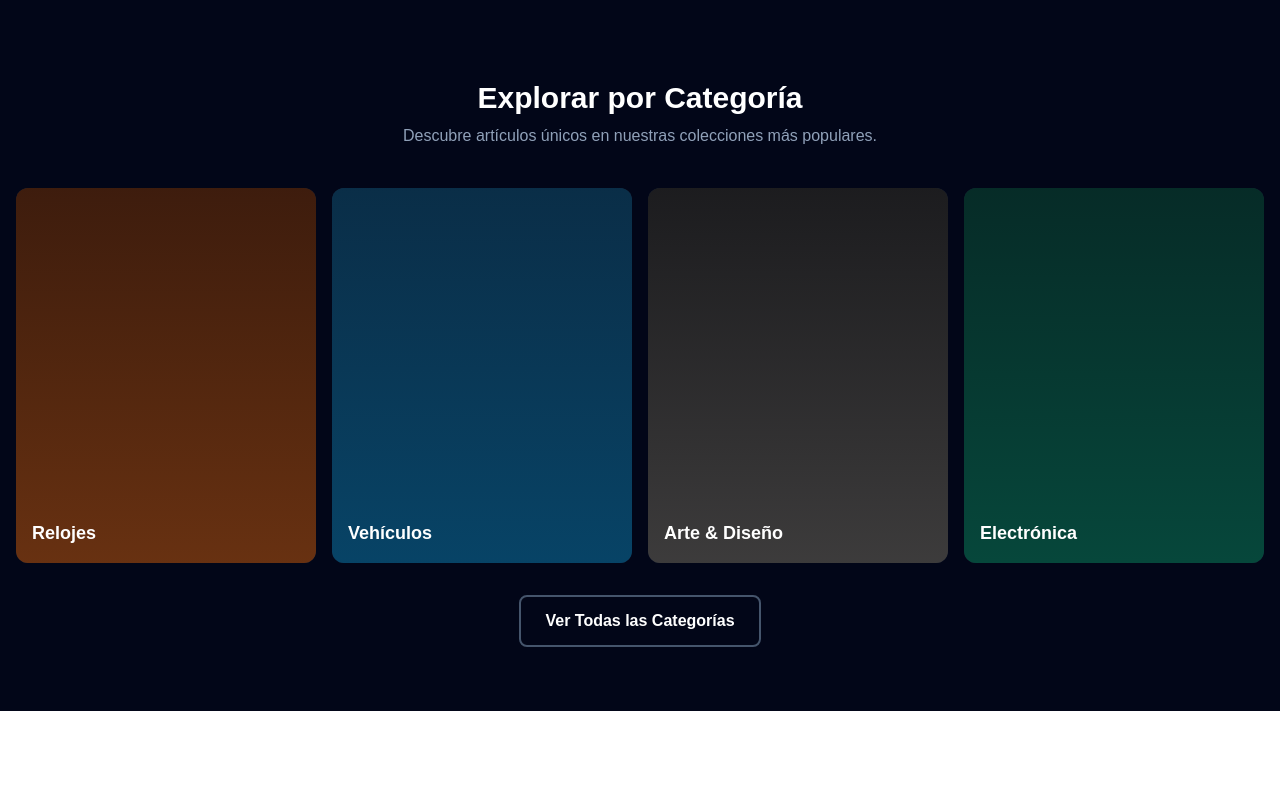
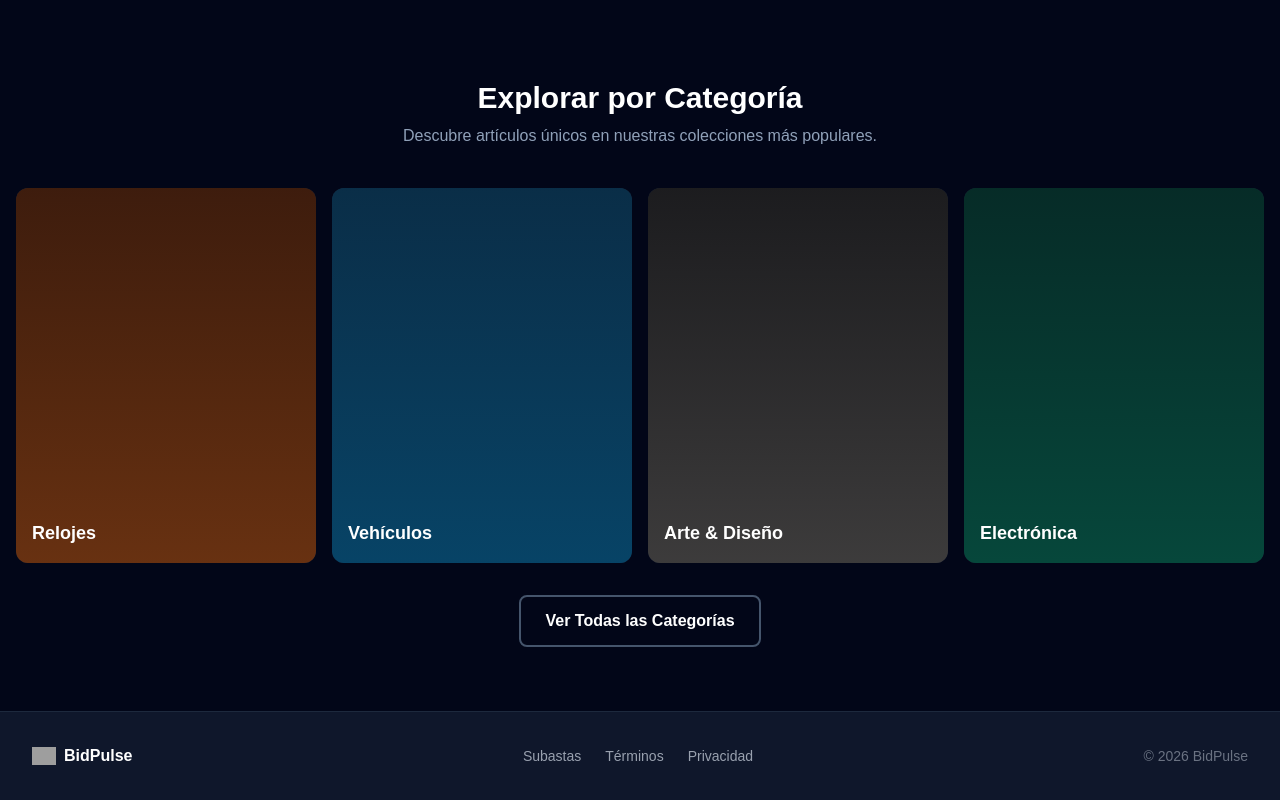
Before and after one commit to favodev/bidpulse, a Next.js app: page / in a window 1280 px wide. Shown: the part 1534-2334 px from the top of the page. Before the commit the page ends 2245 px from the top, so only its background shows below. Built offline with nearby package versions, Linux system fonts and the light colour scheme; no server answers; grey boxes are pictures that could not be loaded.

Commit message:
feat: add Footer component and update styles for consistency across pages

```diff
--- a/src/app/auction/create/page.tsx
+++ b/src/app/auction/create/page.tsx
@@ -117,7 +117,7 @@ export default function CreateAuctionPage() {
   }
 
   return (
-    <div className="min-h-screen bg-[#0a0a0a]">
+    <div className="min-h-screen bg-slate-950">
       <Navbar />
 
       <main className="max-w-2xl mx-auto px-4 sm:px-6 lg:px-8 py-8">
@@ -162,7 +162,7 @@ export default function CreateAuctionPage() {
               name="category"
               value={formData.category}
               onChange={handleChange}
-              className="w-full bg-[#1a1a1a] border border-gray-700 rounded-lg px-4 py-3 text-white focus:outline-none focus:border-emerald-500"
+              className="w-full bg-slate-800 border border-slate-700 rounded-lg px-4 py-3 text-white focus:outline-none focus:border-emerald-500"
             >
               {Object.entries(CATEGORY_LABELS).map(([value, label]) => (
                 <option key={value} value={value}>
--- a/src/app/page.tsx
+++ b/src/app/page.tsx
@@ -1,4 +1,4 @@
-import { Navbar } from "@/components/layout";
+import { Navbar, Footer } from "@/components/layout";
 import {
   HeroSection,
   EndingSoonSection,
@@ -9,7 +9,7 @@ import {
 export default function Home() {
   return (
     <div className="min-h-screen bg-slate-950">
-      {/* Barra de navegación */}
+      {/* Navbar */}
       <Navbar />
 
       {/* Contenido principal */}
@@ -19,6 +19,9 @@ export default function Home() {
         <PopularAuctionsSection />
         <CategoriesSection />
       </main>
+
+      {/* Footer */}
+      <Footer />
     </div>
   );
 }
--- a/src/app/profile/page.tsx
+++ b/src/app/profile/page.tsx
@@ -281,7 +281,7 @@ export default function ProfilePage() {
                 <Mail className="w-4 h-4" />
                 Correo electrónico
               </label>
-              <div className="w-full bg-[#252525] border border-gray-700 rounded-lg px-4 py-3 text-gray-400">
+              <div className="w-full bg-slate-800 border border-slate-700 rounded-lg px-4 py-3 text-gray-400">
                 {user.email}
               </div>
             </div>
@@ -297,7 +297,7 @@ export default function ProfilePage() {
                 value={formData.displayName}
                 onChange={handleChange}
                 placeholder="Tu nombre"
-                className="w-full bg-[#252525] border border-gray-700 rounded-lg px-4 py-3 text-white placeholder:text-gray-500 focus:outline-none focus:border-emerald-500"
+                className="w-full bg-slate-800 border border-slate-700 rounded-lg px-4 py-3 text-white placeholder:text-gray-500 focus:outline-none focus:border-emerald-500"
               />
             </div>
 
@@ -313,7 +313,7 @@ export default function ProfilePage() {
                 onChange={handleChange}
                 rows={3}
                 placeholder="Cuéntanos sobre ti..."
-                className="w-full bg-[#252525] border border-gray-700 rounded-lg px-4 py-3 text-white placeholder:text-gray-500 focus:outline-none focus:border-emerald-500 resize-none"
+                className="w-full bg-slate-800 border border-slate-700 rounded-lg px-4 py-3 text-white placeholder:text-gray-500 focus:outline-none focus:border-emerald-500 resize-none"
               />
             </div>
           </div>
--- a/src/components/auction/AuctionCard.tsx
+++ b/src/components/auction/AuctionCard.tsx
@@ -104,7 +104,7 @@ export function AuctionCard({ auction, compact = false }: AuctionCardProps) {
 
           {/* Footer */}
           {!compact && (
-            <div className="flex items-center justify-between pt-3 border-t border-gray-800">
+            <div className="flex items-center justify-between pt-3 border-t border-slate-800">
               <div className="flex items-center gap-1 text-gray-500 text-xs">
                 <Gavel className="w-3 h-3" />
                 {auction.bidsCount} pujas
--- /dev/null
+++ b/src/components/layout/Footer.tsx
@@ -0,0 +1,45 @@
+"use client";
+
+import Link from "next/link";
+import Image from "next/image";
+
+export function Footer() {
+  const currentYear = new Date().getFullYear();
+
+  return (
+    <footer className="bg-slate-900 border-t border-slate-800">
+      <div className="max-w-7xl mx-auto px-4 sm:px-6 lg:px-8 py-8">
+        <div className="flex flex-col md:flex-row items-center justify-between gap-4">
+          {/* Logo */}
+          <Link href="/" className="flex items-center gap-2">
+            <Image
+              src="/assets/logo.png"
+              alt="BidPulse"
+              width={24}
+              height={24}
+            />
+            <span className="text-white font-semibold">BidPulse</span>
+          </Link>
+
+          {/* Links */}
+          <div className="flex items-center gap-6 text-sm">
+            <Link href="/auctions" className="text-gray-400 hover:text-white transition-colors">
+              Subastas
+            </Link>
+            <Link href="/terms" className="text-gray-400 hover:text-white transition-colors">
+              Términos
+            </Link>
+            <Link href="/privacy" className="text-gray-400 hover:text-white transition-colors">
+              Privacidad
+            </Link>
+          </div>
+
+          {/* Copyright */}
+          <p className="text-gray-500 text-sm">
+            © {currentYear} BidPulse
+          </p>
+        </div>
+      </div>
+    </footer>
+  );
+}
--- a/src/components/layout/Navbar.tsx
+++ b/src/components/layout/Navbar.tsx
@@ -8,9 +8,7 @@ import { useAuth } from "@/hooks/useAuth";
 import { Button } from "@/components/ui";
 
 const navLinks = [
-  { href: "/how-it-works", label: "Cómo Funciona" },
   { href: "/auctions", label: "Subastas" },
-  { href: "/community", label: "Comunidad" },
 ];
 
 export function Navbar() {
@@ -97,7 +95,7 @@ export function Navbar() {
                 {userMenuOpen && (
                   <div className="absolute right-0 mt-2 w-48 bg-slate-900 border border-slate-700 rounded-xl shadow-lg py-2 z-50">
                     {/* Info del usuario */}
-                    <div className="px-4 py-2 border-b border-gray-700">
+                    <div className="px-4 py-2 border-b border-slate-700">
                       <p className="text-white text-sm font-medium truncate">
                         {user.displayName || "Usuario"}
                       </p>
@@ -109,7 +107,7 @@ export function Navbar() {
                     <Link
                       href="/profile"
                       onClick={() => setUserMenuOpen(false)}
-                      className="flex items-center gap-3 px-4 py-2 text-gray-300 hover:bg-[#252525] hover:text-white transition-colors cursor-pointer"
+                      className="flex items-center gap-3 px-4 py-2 text-gray-300 hover:bg-slate-800 hover:text-white transition-colors cursor-pointer"
                     >
                       <Settings className="w-4 h-4" />
                       Editar perfil
@@ -117,7 +115,7 @@ export function Navbar() {
 
                     <button
                       onClick={handleLogout}
-                      className="w-full flex items-center gap-3 px-4 py-2 text-red-400 hover:bg-[#252525] transition-colors cursor-pointer"
+                      className="w-full flex items-center gap-3 px-4 py-2 text-red-400 hover:bg-slate-800 transition-colors cursor-pointer"
                     >
                       <LogOut className="w-4 h-4" />
                       Cerrar sesión
--- a/src/components/layout/index.ts
+++ b/src/components/layout/index.ts
@@ -1 +1,2 @@
 export { Navbar } from "./Navbar";
+export { Footer } from "./Footer";
--- a/src/components/ui/Input.tsx
+++ b/src/components/ui/Input.tsx
@@ -28,15 +28,15 @@ export const Input = forwardRef<HTMLInputElement, InputProps>(
             type={inputType}
             className={`
               w-full px-4 py-3
-              bg-slate-800/50
+              bg-slate-800
               border border-slate-700
               rounded-lg
               text-white
               placeholder:text-slate-500
-              focus:outline-none focus:ring-2 focus:ring-blue-500 focus:border-transparent
+              focus:outline-none focus:border-emerald-500
               transition-all duration-200
               disabled:opacity-50 disabled:cursor-not-allowed
-              ${error ? "border-red-500 focus:ring-red-500" : ""}
+              ${error ? "border-red-500" : ""}
               ${isPassword || rightElement ? "pr-12" : ""}
               ${className}
             `}
```
Also changed, not shown: src/app/auctions/page.tsx (+6 -6 lines).
